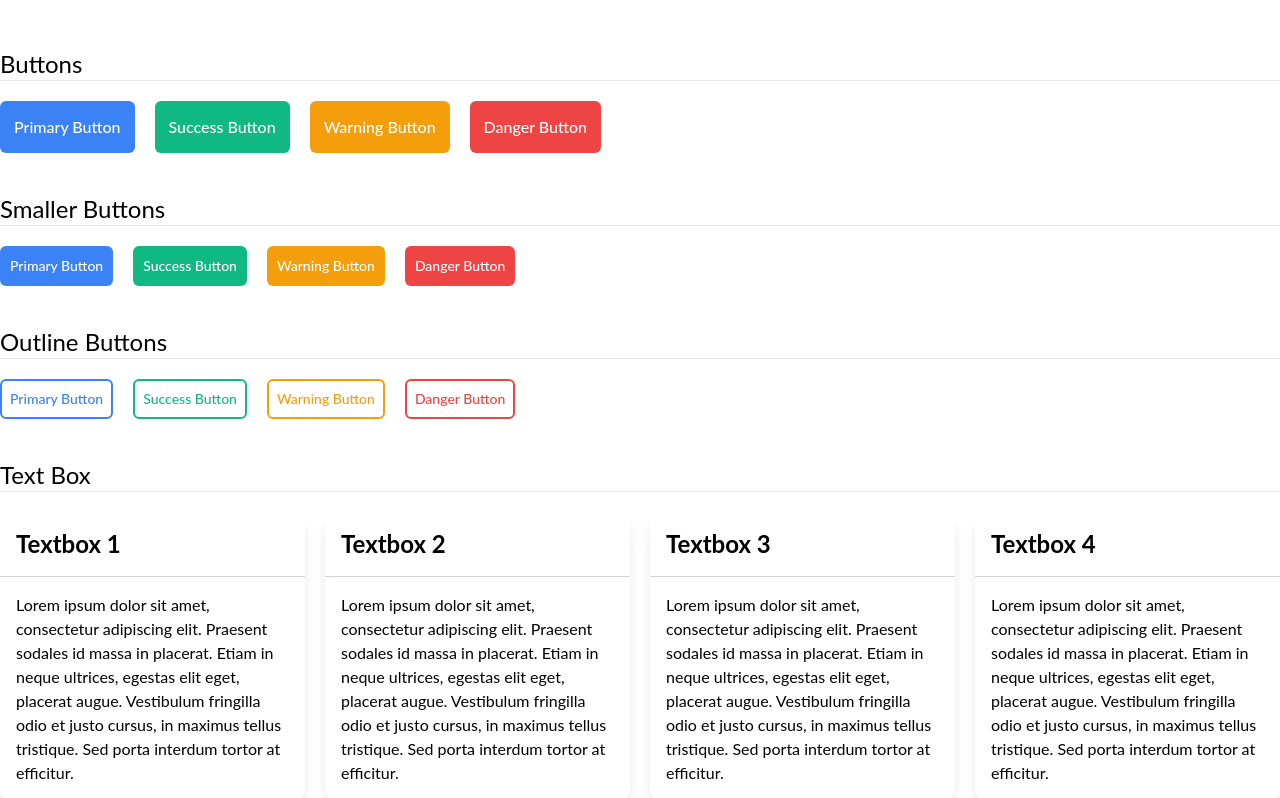
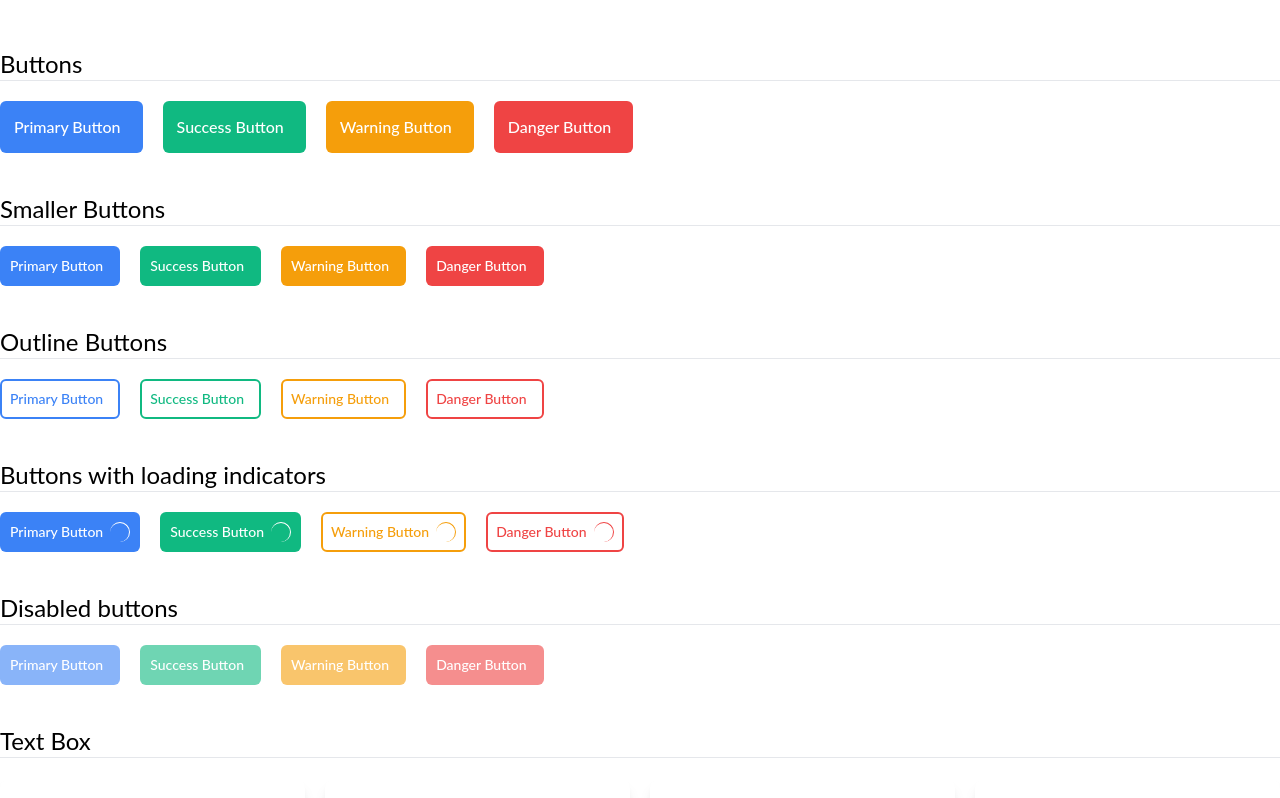
Before and after one commit to suryaherdiyanto/vuejs-tailwind, a Vue app: page /#/ in a window 1280 px wide. Shown: the top 798 px of the page. Built offline with nearby package versions, Linux system fonts and the light colour scheme.

Commit message:
adding disabled buttons and loading indicators

```diff
--- a/src/components/TWButton.vue
+++ b/src/components/TWButton.vue
@@ -1,5 +1,7 @@
 <template>
-    <button class="rounded-md border-2 font-medium cursor-pointer text-white transition-colors focus:outline-none" :class="customClasses" :type="type">{{ text }}</button>
+    <button class="rounded-md border-2 font-medium cursor-pointer text-white relative transition-colors group focus:outline-none disabled:opacity-60 disabled:cursor-not-allowed" :class="customClasses" :type="type">
+        {{ text }} &nbsp; <span v-if="isLoading" class="w-5 h-5 border-r border-t inline-block float-right rounded-t-full rounded-r-full animate-spin" :class="loadingClasses"></span>
+    </button>
 </template>
 
 <script>
@@ -23,6 +25,10 @@ export default {
         outline: {
             type: Boolean,
             default: false
+        },
+        isLoading: {
+            type: Boolean,
+            default: false
         }
     },
     data() {
@@ -39,7 +45,7 @@ export default {
                 'hover:bg-blue-500': false,
                 'hover:bg-green-500': false,
                 'hover:bg-red-500': false,
-                'hover:bg-yellow-500': false,
+                'group-hover:border-white': false,
                 'py-3': false,
                 'px-3': false,
                 'py-2': false,
@@ -58,6 +64,13 @@ export default {
                 'text-yellow-500': false,
                 'hover:text-white': false
             },
+            loadingClasses: {
+                'border-white': true,
+                'border-blue-500': false,
+                'border-green-500': false,
+                'border-red-500': false,
+                'border-yellow-500': false,
+            }
         }
     },
     created() {
@@ -91,18 +104,24 @@ export default {
             this.customClasses['hover:bg-yellow-700'] = false;
             this.customClasses['hover:bg-blue-700'] = false;
 
+            this.loadingClasses['border-white'] = false;
+
             switch (this.variant) {
                 case 'primary':
                     this.customClasses['bg-blue-500'] = false;
                     this.customClasses['border-blue-500'] = true;
                     this.customClasses['text-blue-500'] = true;
                     this.customClasses['hover:bg-blue-500'] = true;
+                    this.loadingClasses['border-blue-500'] = true;
+                    this.loadingClasses['group-hover:border-white'] = true;
                     break;
                 case 'danger':
                     this.customClasses['bg-red-500'] = false;
                     this.customClasses['border-red-500'] = true;
                     this.customClasses['text-red-500'] = true;
                     this.customClasses['hover:bg-red-500'] = true;
+                    this.loadingClasses['border-red-500'] = true;
+                    this.loadingClasses['group-hover:border-white'] = true;
 
                     break;
                 case 'warning':
@@ -110,6 +129,9 @@ export default {
                     this.customClasses['border-yellow-500'] = true;
                     this.customClasses['text-yellow-500'] = true;
                     this.customClasses['hover:bg-yellow-500'] = true;
+                    this.loadingClasses['border-yellow-500'] = true;
+                    this.loadingClasses['group-hover:border-white'] = true;
+
 
                     break;
 
@@ -118,6 +140,9 @@ export default {
                     this.customClasses['border-green-500'] = true;
                     this.customClasses['text-green-500'] = true;
                     this.customClasses['hover:bg-green-500'] = true;
+                    this.loadingClasses['border-green-500'] = true;
+                    this.loadingClasses['group-hover:border-white'] = true;
+
 
                     break;
             }
--- a/src/views/Home.vue
+++ b/src/views/Home.vue
@@ -27,6 +27,24 @@
       <tw-button text="Danger Button" size="sm" :outline="true" variant="danger"></tw-button>
     </div>
 
+    <h2 class="text-2xl pt-5">Buttons with loading indicators</h2>
+    <hr>
+    <div class="flex py-5 gap-5">
+      <tw-button text="Primary Button" size="sm" is-loading></tw-button>
+      <tw-button text="Success Button" size="sm" is-loading variant="success"></tw-button>
+      <tw-button text="Warning Button" size="sm" is-loading :outline="true" variant="warning"></tw-button>
+      <tw-button text="Danger Button" size="sm" is-loading :outline="true" variant="danger"></tw-button>
+    </div>
+
+    <h2 class="text-2xl pt-5">Disabled buttons</h2>
+    <hr>
+    <div class="flex py-5 gap-5">
+      <tw-button text="Primary Button" size="sm" disabled></tw-button>
+      <tw-button text="Success Button" size="sm" disabled variant="success"></tw-button>
+      <tw-button text="Warning Button" size="sm" disabled variant="warning"></tw-button>
+      <tw-button text="Danger Button" size="sm" disabled variant="danger"></tw-button>
+    </div>
+
     <h2 class="text-2xl pt-5">Text Box</h2>
     <hr>
     <div class="mt-5 grid grid-cols-4 gap-5">
--- a/tailwind.config.js
+++ b/tailwind.config.js
@@ -7,7 +7,10 @@ module.exports = {
     }
   },
   variants: {
-    extend: {},
+    extend: {
+      opacity: ['disabled'],
+      cursor: ['disabled']
+    },
   },
   plugins: [],
 }
```
